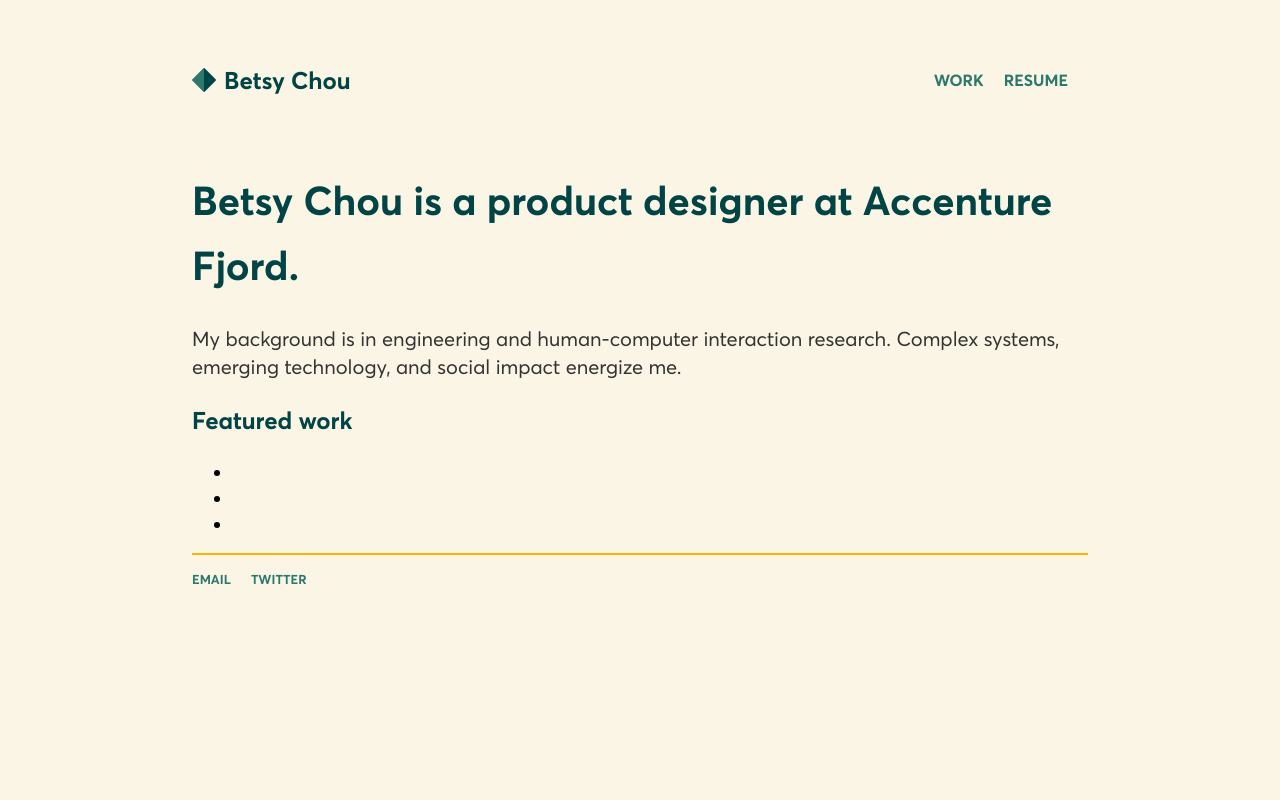
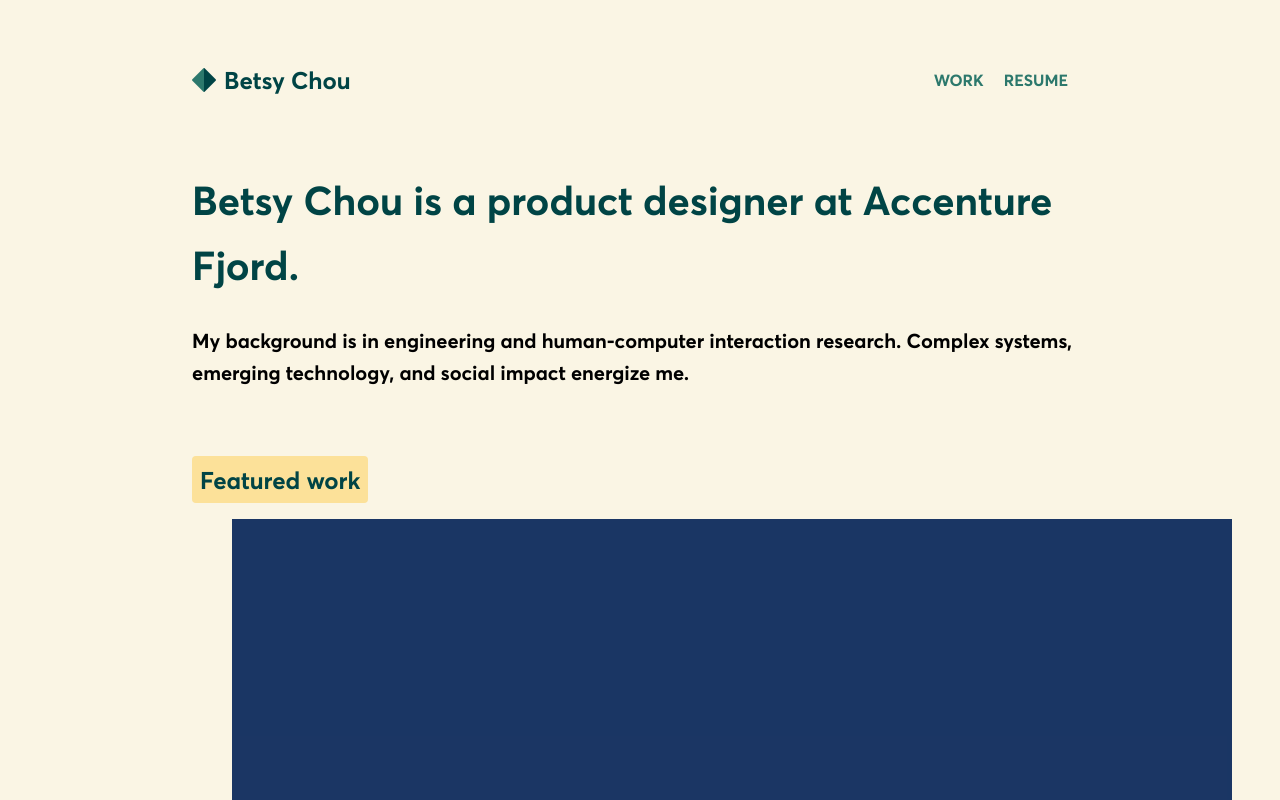
Before and after one commit to Elexc/betsychou.github.io, a plain HTML site: page index.html in a window 1280 px wide. Shown: the top 800 px of the page. Drawn offline with Linux system fonts and the light colour scheme.

Commit message:
Added features

```diff
--- a/css/main.css
+++ b/css/main.css
@@ -10,11 +10,38 @@
   font-weight: bold;
 }
 
+:root {
+    --space-0: 0;
+    --space-1: 4px;
+    --space-2: 8px;
+    --space-3: 20px;
+    --space-4: 40px;
+    --space-5: 60px;
+    --fontsize-small: .8em;
+    --fontsize-normal: 1rem;
+    --fontsize-big: 1.25rem;
+    --fontsize-bigger: 1.5rem;
+    --fontsize-huge: 2.5rem;
+    --breakpoints-0: 414px;
+    --breakpoints-1: 592px;
+    --breakpoints-2: 670px;
+    --breakpoints-3: 900px;
+    --breakpoints-4: 1080px;
+    --colors-primary: #004445;
+    --colors-secondary: #2c786c;
+    --colors-tertiary: #f8b400;
+    --colors-tertiarylight: #fce199;
+    --colors-background: #faf5e4;
+    --colors-text: #333;
+    --rounded: 4px;
+
+}
+
 body {
-    margin: 60px auto;
     width: 70%;
     font-family:'X', 'Helvetica', 'Arial', 'Sans-Serif';
     background-color: #faf5e4;
+    margin: auto;
 }
 
 nav ul, footer ul {
@@ -26,6 +53,7 @@ nav ul, footer ul {
 }
 
 nav ul{
+    margin-top: 60px;
     justify-content: flex-end;
 }
 
@@ -55,17 +83,34 @@ h1 {
 h2 {
     font-size: 1.5em;
     color: #004445;
+    margin: 48px 0 0 0;
 }
 
+h3 {
+    font-size: 1.25em;
+}
+
+h4 {
+    font-size: var(--fontsize-small);
+}
+
+.header-background {
+    background: #fce199;
+    box-sizing: border-box;
+    display: inline-block;
+    padding: 4px 8px;
+    border-radius: 4px;
+}
 
 p {
-    font-size: 1.25em;
+    font-size: var(--fontsize-normal);
     line-height: 1.4em;
     color: #333;
 }
+
 footer {
     border-top: 2px solid #f8b400;
-    font-size: .8em;
+    font-size: var(--fontsize-small);
 }
 
 ul.posts {
--- a/index.html
+++ b/index.html
@@ -9,7 +9,7 @@
 	<body>
 		<nav>
     		<ul>
-				<li class="logo"><a href="."><img src="../assets/icons/bclogo.png" alt = "Betsy Chou logo" style="width:24px;height:24px;"></a></li>
+				<li class="logo"><a href="."><img src="../assets/icons/bclogo.png" alt = "Betsy Chou logo consisting of a diamond with two shades of green, one on each half" style="width:24px;height:24px;"></a></li>
 				<li class="push"><a href=".">Betsy Chou</a></li>
 				<li><a href="." class="link">WORK</a></li>
         		<li><a href="../assets/Betsy Chou Resume.pdf" target="_blank" class="link">RESUME</a></li>
@@ -18,16 +18,31 @@
 		<div class="container">
     		<div class="blurb">
         		<h1>Betsy Chou is a product designer at Accenture Fjord.</h1>
-				<p>My background is in engineering and human-computer interaction research.
-					Complex systems, emerging technology, and social impact energize me.</p>
+				<h3>My background is in engineering and human-computer interaction research.
+					Complex systems, emerging technology, and social impact energize me.</h3>
     		</div>
 		</div>
 		<div>
-			<h2>Featured work</h2>
+			<h2 class=header-background>Featured work</h2>
 			<ul>
-				<li></li>
-				<li></li>
-				<li></li>
+				<li>
+					<div class="card">
+						<div><img src="../assets/h1b/uscis-logo.png" alt="U.S. citizenship and immigration services logo"></div>
+						<div>
+							<h3 class="case-title">H-1B Registration</h3>
+							<h4 class="skills">User research, interaction design</h4>
+							<p class="description">Designed the H-1B Registration filing experience in the U.S. Citizenship and Immigration Services online acount </p>
+						</div>
+						<div>
+							<a href="/h1b-registration" class="link">READ MORE</a>
+						</div>
+					</div>
+				</li>
+				<!--  -->
+				<li>
+				</li>
+				<li>
+				</li>
 			</ul>
 		</div>
 		<footer>
```
Also changed, not shown: assets/h1b/USCISlogo.png (deleted), assets/h1b/uscis-logo.png (added), 2 other files.
